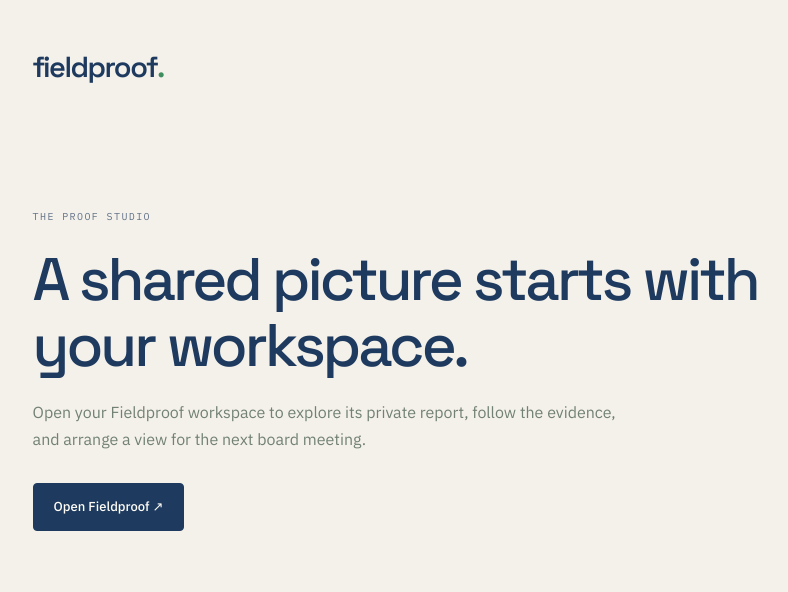
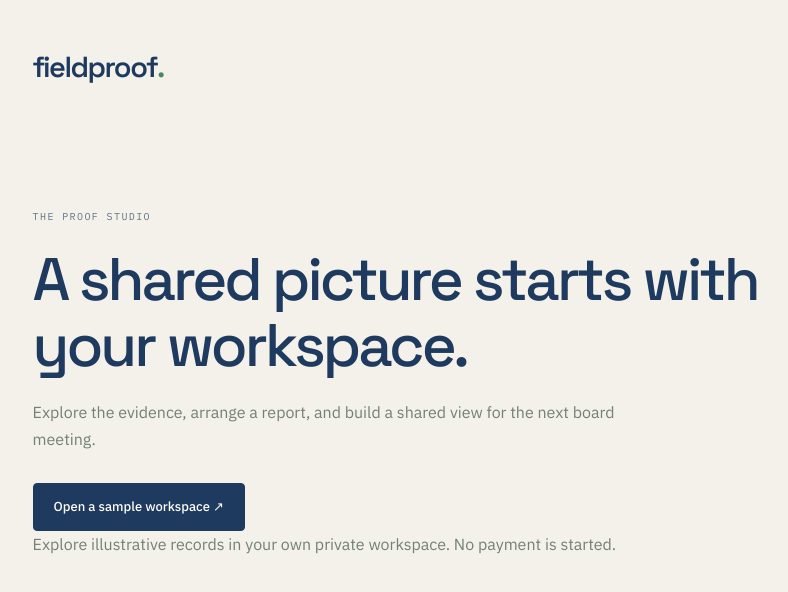
Before and after one commit to yadneshSalvi/paypal-ai-fieldproof, a Next.js app: page /studio in a window 1280 px wide. Shown: the top 592 px of the page, without its empty margins (57-845 px from the left). Built offline with nearby package versions, Linux system fonts and the light colour scheme; no server answers.

Commit message:
Open a private sample workspace directly from Studio entry

```diff
--- a/app/studio/page.tsx
+++ b/app/studio/page.tsx
@@ -1,5 +1,6 @@
 import Link from "next/link";
 import { StudioWorkspace } from "@/components/studio/studio-workspace";
+import { StudioEntry } from "@/components/studio/studio-entry";
 import { getSession } from "@/lib/server/auth";
 import { readStudioSnapshot } from "@/lib/server/studio-datasets";
 import { readStudioReport } from "@/lib/server/studio-reports";
@@ -10,7 +11,7 @@ export const dynamic = "force-dynamic";
 export const metadata = { title: "The proof studio" };
 export default async function StudioPage() {
   const session = await getSession();
-  if (!session) return <StudioUnavailable title="A shared picture starts with your workspace." text="Open your Fieldproof workspace to explore its private report, follow the evidence, and arrange a view for the next board meeting."/>;
+  if (!session) return <StudioUnavailable start title="A shared picture starts with your workspace." text="Explore the evidence, arrange a report, and build a shared view for the next board meeting."/>;
   try {
     const [snapshot, report] = await Promise.all([readStudioSnapshot(session), readStudioReport(session)]);
     return <StudioWorkspace initial={snapshot} report={report} license={process.env.AG_STUDIO_LICENSE_KEY ?? ""}/>;
@@ -19,6 +20,6 @@ export default async function StudioPage() {
     return <StudioUnavailable title="This report needs a current workspace role." text={error.message}/>;
   }
 }
-function StudioUnavailable({ title, text }: { title: string; text: string }) {
-  return <main className="studio-entry"><Link href="/" className="wordmark">fieldproof<span className="brand-dot">.</span></Link><div><span className="eyebrow">THE PROOF STUDIO</span><h1>{title}</h1><p>{text}</p><Link href="/" className="button primary">Open Fieldproof ↗</Link></div></main>;
+function StudioUnavailable({ title, text, start = false }: { title: string; text: string; start?: boolean }) {
+  return <main className="studio-entry"><Link href="/" className="wordmark">fieldproof<span className="brand-dot">.</span></Link><div><span className="eyebrow">THE PROOF STUDIO</span><h1>{title}</h1><p>{text}</p>{start ? <StudioEntry/> : <Link href="/" className="button primary">Open Fieldproof ↗</Link>}</div></main>;
 }
--- /dev/null
+++ b/components/studio/studio-entry.tsx
@@ -0,0 +1,28 @@
+"use client";
+
+import { useState } from "react";
+import { useRouter } from "next/navigation";
+
+/** Only rendered when the server has found no current workspace session. */
+export function StudioEntry() {
+  const router = useRouter();
+  const [busy, setBusy] = useState(false);
+  const [error, setError] = useState<string | null>(null);
+  async function openWorkspace() {
+    if (busy) return;
+    setBusy(true); setError(null);
+    try {
+      // A different tab may have opened a workspace since this page rendered.
+      // Preserve that session instead of replacing it with an illustrative one.
+      const current = await fetch("/api/snapshot", { cache: "no-store" });
+      if (!current.ok) throw new Error("Your workspace could not be checked. Please try again.");
+      const snapshot = await current.json();
+      if (!snapshot.session) {
+        const response = await fetch("/api/session", { method: "POST", headers: { "Content-Type": "application/json" }, body: JSON.stringify({ mode: "sample" }) });
+        if (!response.ok) { const result = await response.json(); throw new Error(result.error ?? "Your workspace could not be opened. Please try again."); }
+      }
+      router.refresh();
+    } catch (failure) { setError(failure instanceof Error ? failure.message : "Your workspace could not be opened. Please try again."); setBusy(false); }
+  }
+  return <div><button className="button primary" disabled={busy} onClick={() => void openWorkspace()}>{busy ? "Opening your workspace…" : "Open a sample workspace ↗"}</button>{error && <p role="alert">{error}</p>}<p>Explore illustrative records in your own private workspace. No payment is started.</p></div>;
+}
```
